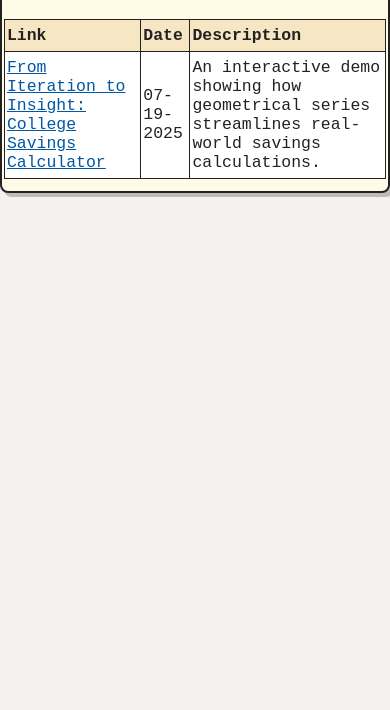
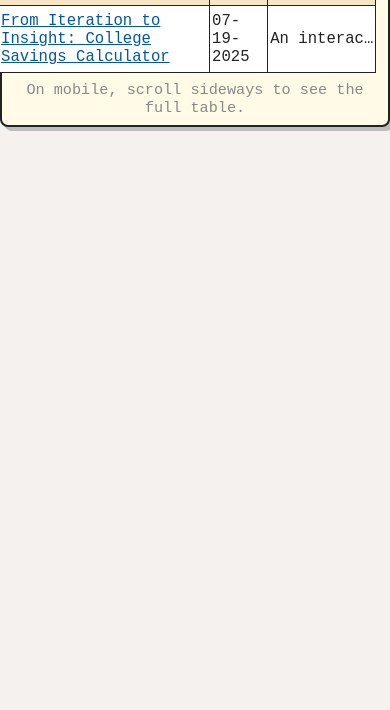
Before and after one commit to anupkalburgi/r2c, a plain HTML site: page index.html in a window 390 px wide. Shown: the part 134-844 px from the top of the page. Drawn offline with Linux system fonts and the light colour scheme.

Commit message:
udpating index

```diff
--- a/index.html
+++ b/index.html
@@ -13,13 +13,17 @@
             padding: 0;
         }
         .container {
-            max-width: 700px;
+            max-width: 900px;
             margin: 40px auto;
             background: #fffbe7;
             border: 2px solid #222;
             border-radius: 8px;
             box-shadow: 4px 4px 0 #bdbdbd;
             padding: 32px 24px;
+        }
+        .table-wrapper {
+            width: 100%;
+            overflow-x: auto;
         }
         h1 {
             font-size: 2.2em;
@@ -51,15 +55,24 @@
             color: #0057a3;
             text-decoration: underline;
         }
+        td.description {
+            white-space: nowrap;
+            overflow: hidden;
+            text-overflow: ellipsis;
+            max-width: 1px;
+        }
         @media (max-width: 700px) {
-            .container { padding: 12px 2px; }
-            th, td { padding: 6px 2px; font-size: 0.98em; }
+            .container { padding: 8px 1vw; max-width: 99vw; }
+            h1 { font-size: 1.3em; }
+            .table-wrapper { margin: 0 -2vw; }
+            th, td { padding: 6px 2px; font-size: 0.93em; }
         }
     </style>
 </head>
 <body>
     <div class="container">
         <h1>Articles Index</h1>
+        <div class="table-wrapper">
             <table>
                 <thead>
                     <tr>
@@ -72,10 +85,12 @@
                     <tr>
                         <td><a href="articles/geometric_series.html">From Iteration to Insight: College Savings Calculator</a></td>
                         <td>07-19-2025</td>
-                    <td>An interactive demo showing how geometrical series streamlines real-world savings calculations.</td>
+                        <td class="description">An interactive demo showing how geometrical series streamlines real-world savings calculations.</td>
                     </tr>
                 </tbody>
             </table>
         </div>
+        <div style="font-size:0.95em;color:#888;text-align:center;margin-top:8px;">On mobile, scroll sideways to see the full table.</div>
+    </div>
 </body>
 </html>
```
Lines whose indentation alone changed are shown as unchanged.
